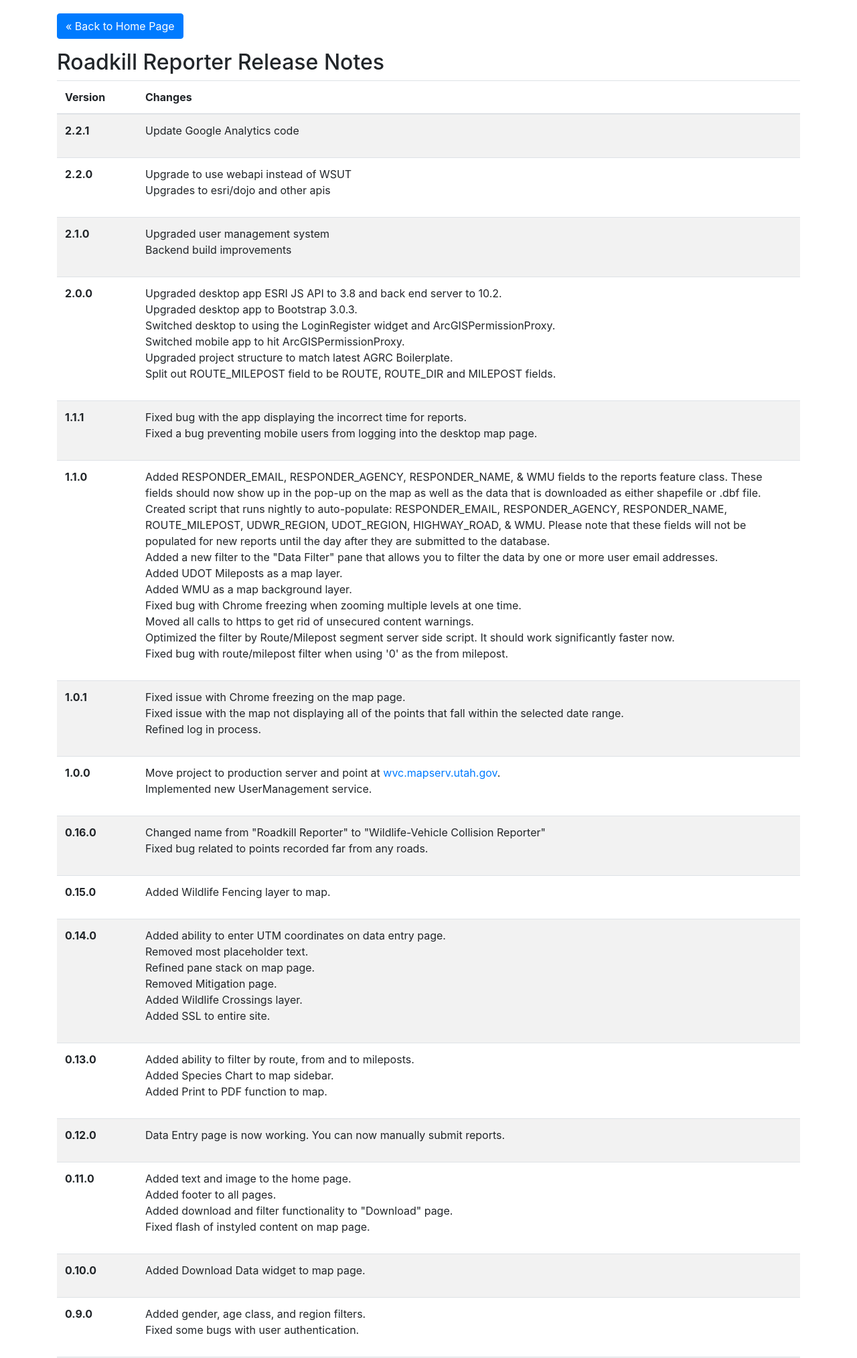
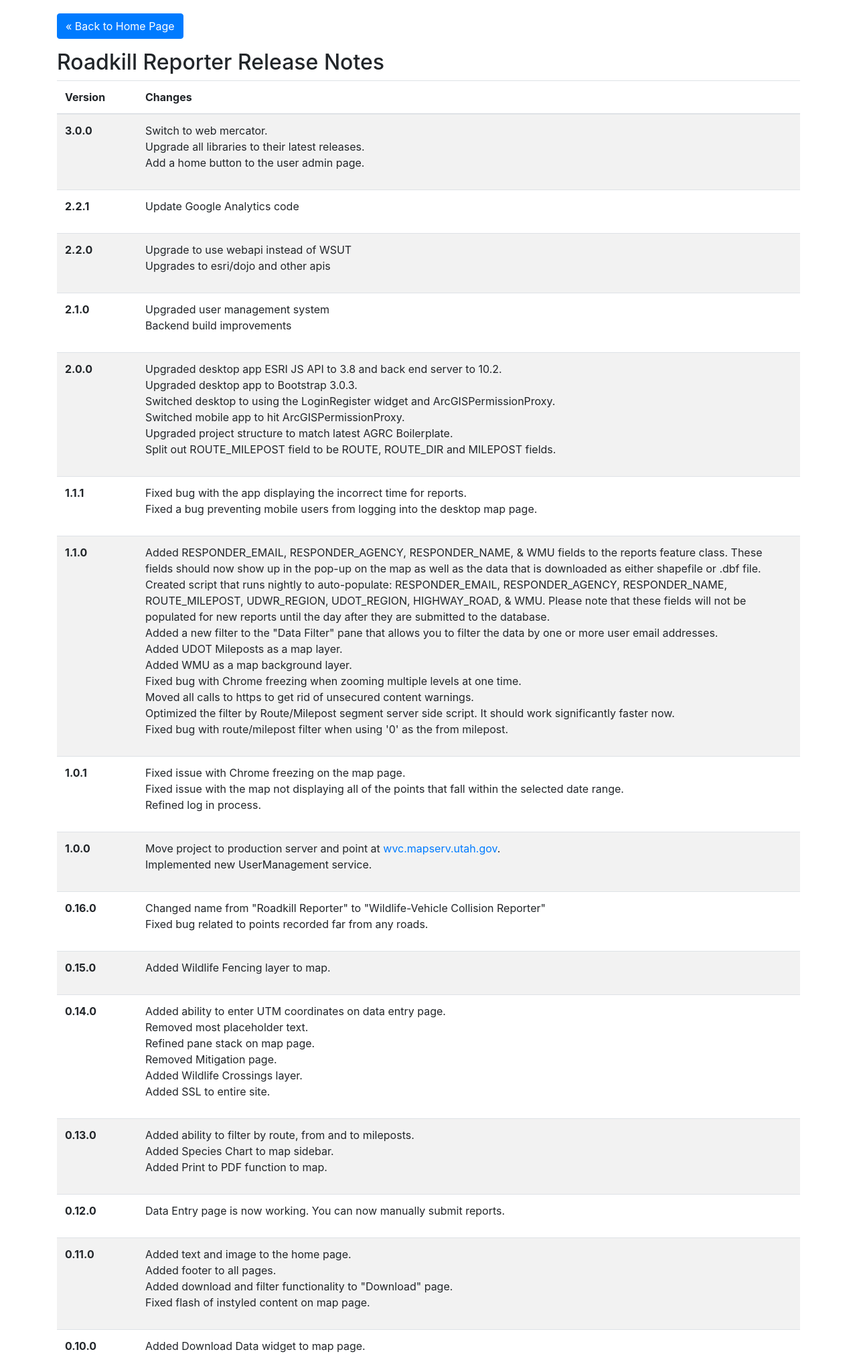
Before and after one commit to agrc/roadkill-web, a PHP site: page /release_notes.php in a window 1280 px wide. Shown: the top 2028 px of the page at 67% size. Run offline with PHP 8.4, Linux system fonts and the light colour scheme; some libraries are stand-ins or nearby versions.

Commit message:
Release v3.0.0

```diff
--- a/bower.json
+++ b/bower.json
@@ -1,6 +1,6 @@
 {
   "name": "roadkill-desktop",
-  "version": "2.2.1",
+  "version": "3.0.0",
   "homepage": "https://github.com/agrc/roadkill-desktop",
   "authors": [
     "Scott Davis <stdavis@utah.gov>"
--- a/package.json
+++ b/package.json
@@ -1,6 +1,6 @@
 {
   "name": "roadkill-desktop",
-  "version": "2.2.1",
+  "version": "3.0.0",
   "devDependencies": {
     "grunt": "^0.4.5",
     "grunt-bump": "^0.8.0",
--- a/src/app/config.js
+++ b/src/app/config.js
@@ -10,7 +10,7 @@
     esriConfig
 ) {
     var ROADKILL = {
-        version: '2.2.1'
+        version: '3.0.0'
     };
     ROADKILL.server = document.location.protocol + '//' + document.domain;
     ROADKILL.baseUrl = ROADKILL.server + '/arcgis/rest/services/Roadkill';
--- a/src/app/package.json
+++ b/src/app/package.json
@@ -1,6 +1,6 @@
 {
     "name": "RoadkillDesktop.app",
-    "version": "2.2.1",
+    "version": "3.0.0",
     "main": "main",
     "description": "Roadkill Desktop Application",
     "homepage": "https://github.com/agrc/roadkill-desktop",
--- a/src/release_notes.php
+++ b/src/release_notes.php
@@ -16,6 +16,16 @@
                     </tr>
                 </thead>
                 <tbody>
+                    <tr>
+                        <td class="version">3.0.0</td>
+                        <td>
+                            <ul class='list-unstyled'>
+                                <li>Switch to web mercator.</li>
+                                <li>Upgrade all libraries to their latest releases.</li>
+                                <li>Add a home button to the user admin page.</li>
+                            </ul>
+                        </td>
+                    </tr>
                     <tr>
                         <td class="version">2.2.1</td>
                         <td>
```
